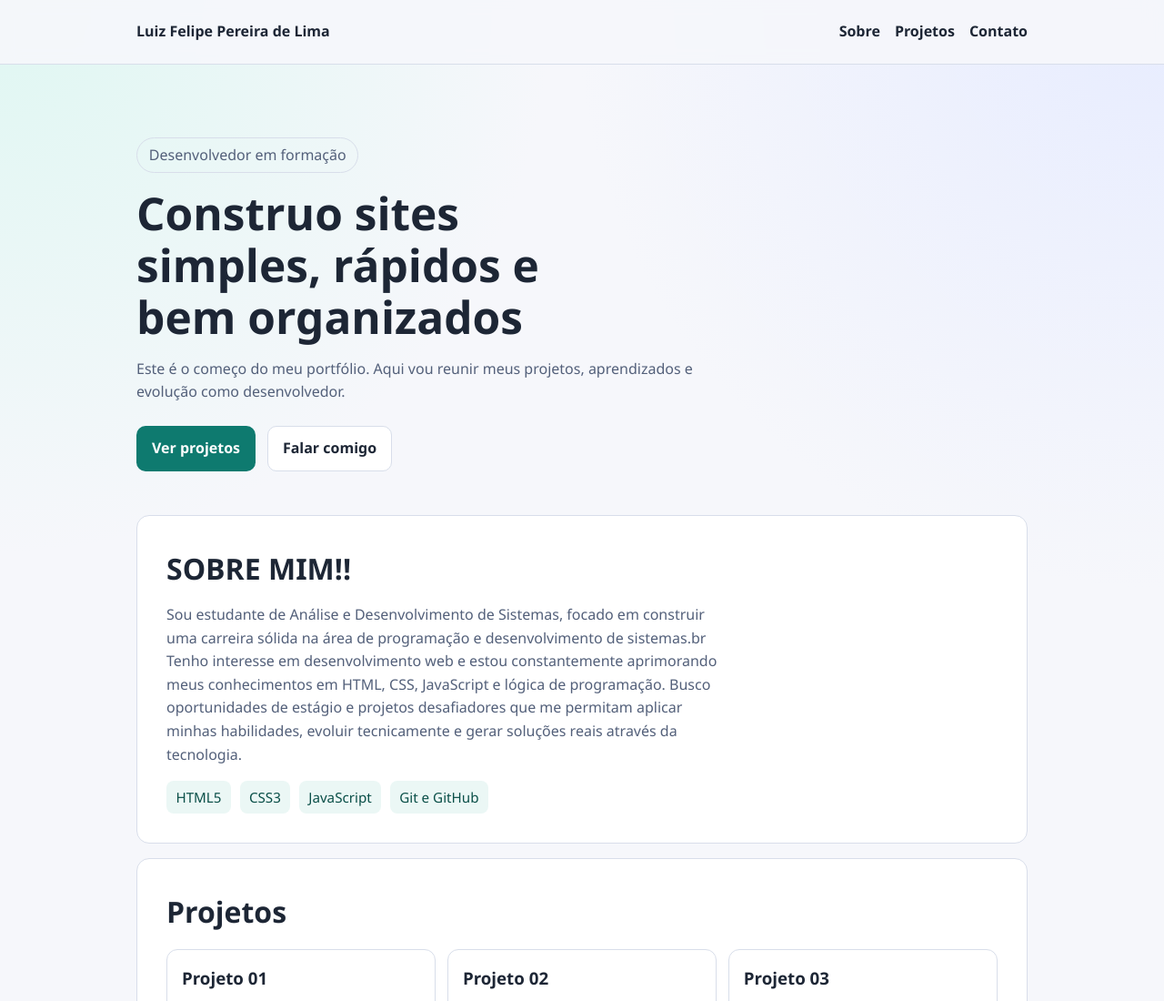
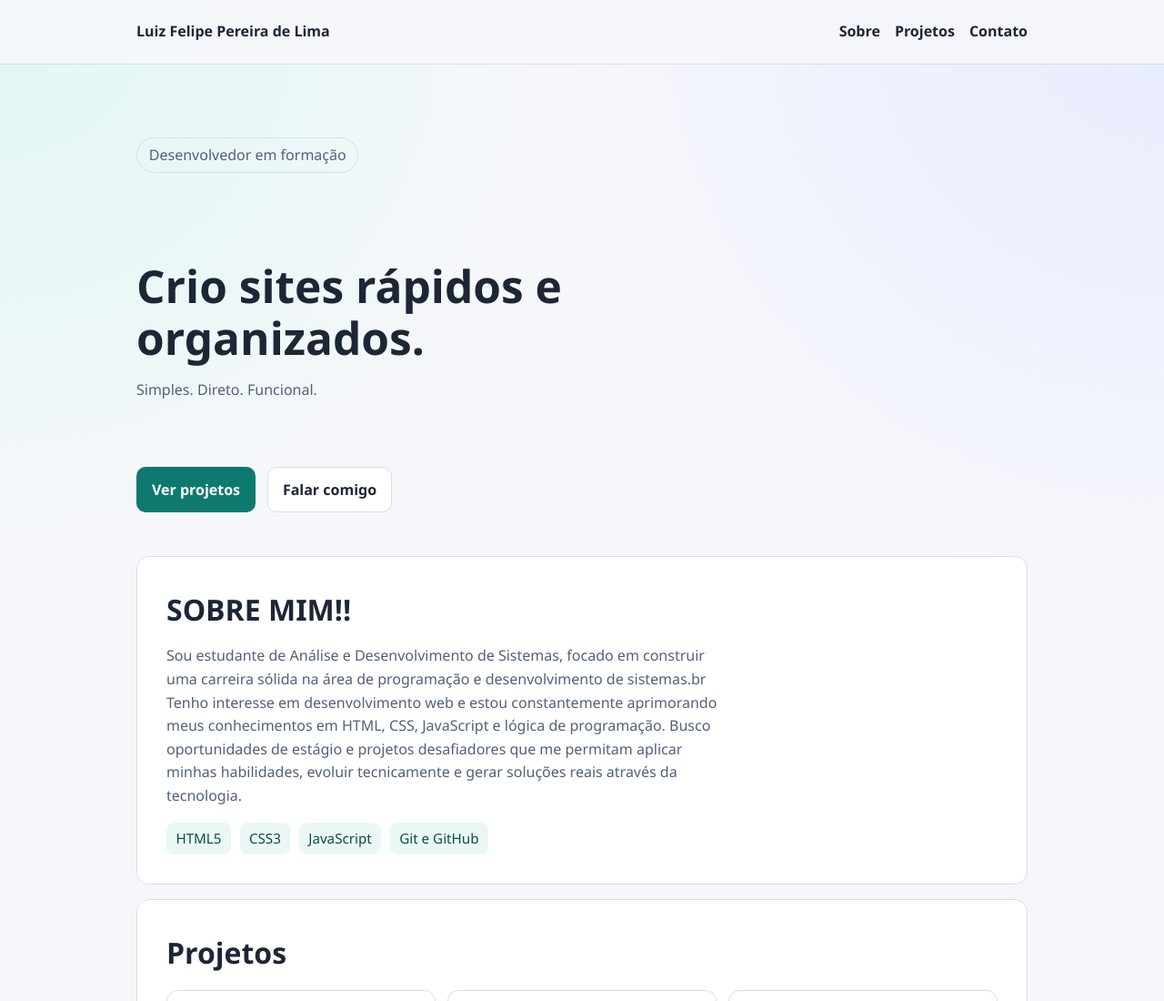
Before and after one commit to luisfelipepereira/site-, a plain HTML site: page index.html in a window 1280 px wide. Shown: the top 1100 px of the page at 91% size. Drawn offline with Linux system fonts and the light colour scheme.

Commit message:
Update index.html

```diff
--- a/index.html
+++ b/index.html
@@ -22,11 +22,10 @@
     <main id="inicio">
         <section class="hero container">
             <p class="tag">Desenvolvedor em formação</p>
-            <h1>Construo sites simples, rápidos e bem organizados</h1>
-            <p>
-                Este é o começo do meu portfólio. Aqui vou reunir meus projetos, aprendizados
-                e evolução como desenvolvedor.
-            </p>
+            <section class="hero">
+          <h1>Crio sites rápidos e organizados.</h1>
+          <p>Simples. Direto. Funcional.</p>
+        </section>
             <div class="acoes">
                 <a class="botao primario" href="#projetos">Ver projetos</a>
                 <a class="botao secundario" href="#contato">Falar comigo</a>
```
